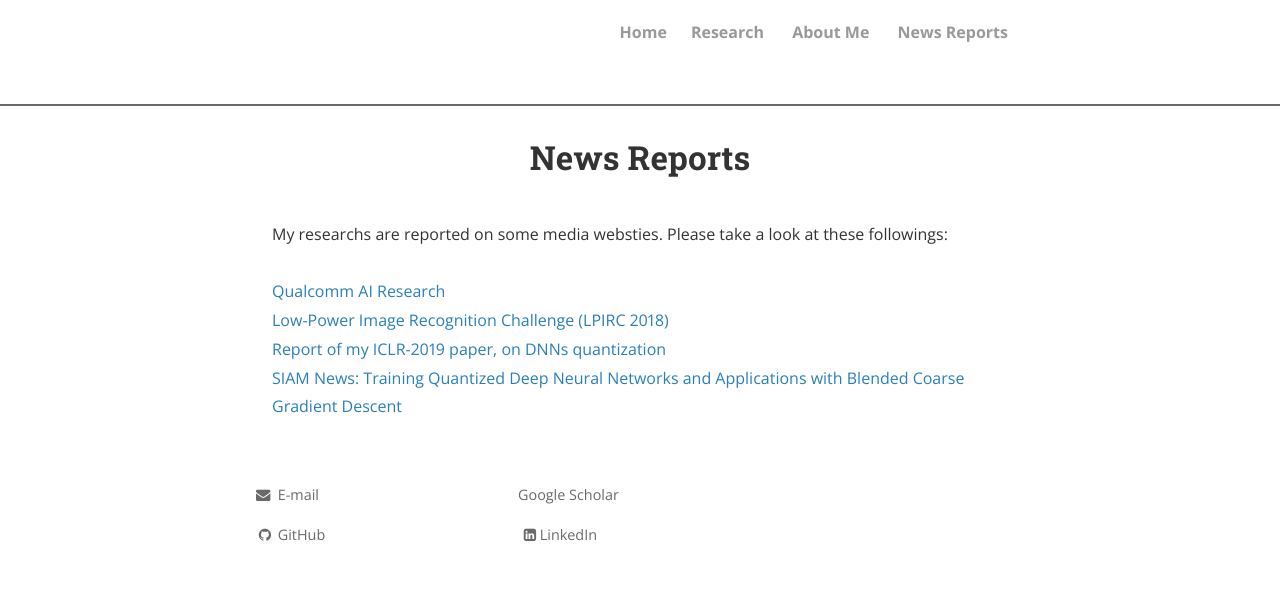
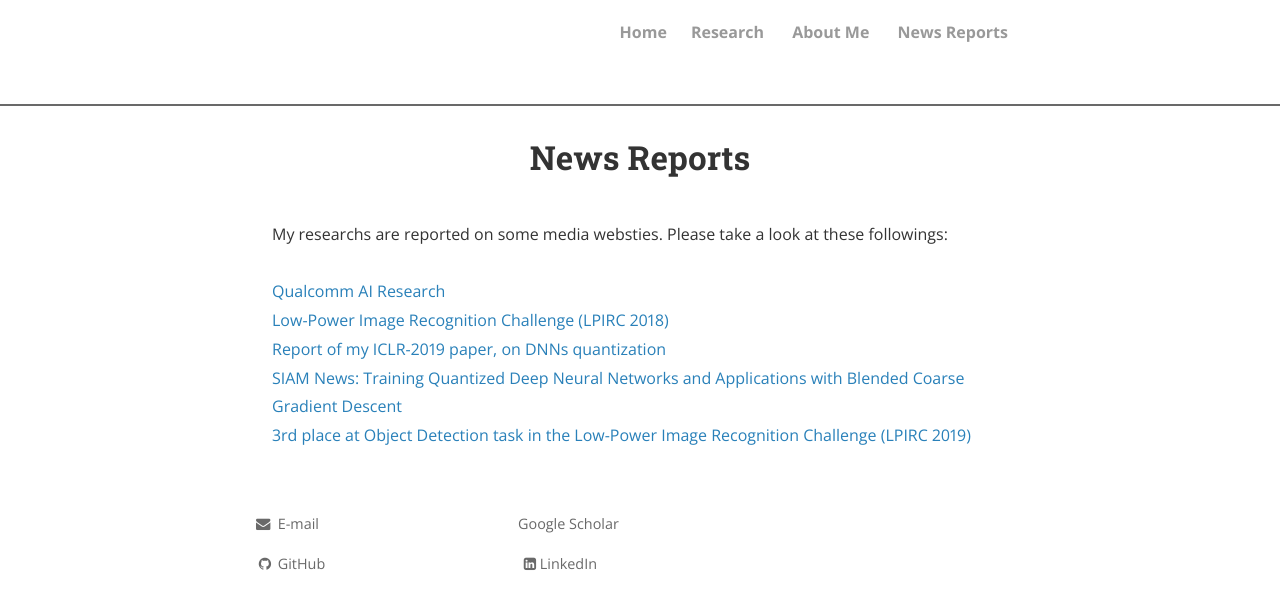
Before and after one commit to zsivine/zsivine.github.io, a Jekyll site: the page built from webreport.html, in a window 1280 px wide. Shown: the top 609 px of the page. Built offline with Jekyll 4.4.1, drawn with Linux system fonts in a browser that asks for light colours; nearby versions of some CDN libraries; comment, search, counter and statistics services are not loaded; a style sheet for code colours, icons or effects is not loaded.

Commit message:
add LPIRC 2019

```diff
--- a/webreport.html
+++ b/webreport.html
@@ -15,4 +15,6 @@ Please take a look at these followings:
     Report of my ICLR-2019 paper, on DNNs quantization</a><br>
 <a href="https://sinews.siam.org/Details-Page/training-quantized-deep-neural-networks-and-applications-with-blended-coarse-gradient-descent-3" target="_self">
     SIAM News: Training Quantized Deep Neural Networks and Applications with Blended Coarse Gradient Descent</a><br>
+<a href="https://rebootingcomputing.ieee.org/lpirc/2019" target="_self">
+    3rd place at Object Detection task in the Low-Power Image Recognition Challenge (LPIRC 2019)</a><br>
 <br>
```
